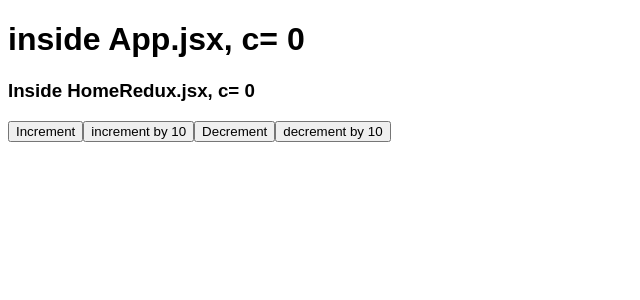
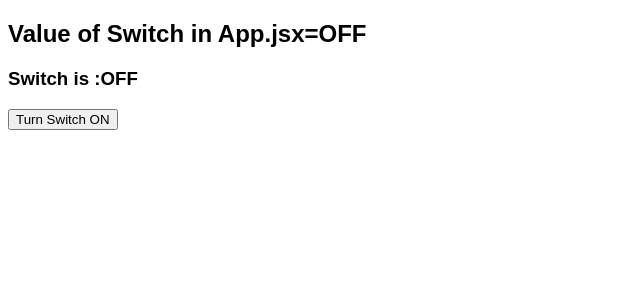
Before and after one commit to muazimmaqbool/Reactjs-with-Me, a React (Create React App) app: page / in a window 1280 px wide. Shown: the top 300 px of the page, without its empty margins (0-640 px from the left). Built offline with nearby package versions, Linux system fonts and the light colour scheme.

Commit message:
switch examnple

```diff
--- a/src/App.jsx
+++ b/src/App.jsx
@@ -136,11 +136,11 @@ function App() {
 
 
       {/*these are in REDUX folder */}
-      <h1>inside App.jsx, c= {c}</h1>
-      <HomeRedux/>
+      {/* <h1>inside App.jsx, c= {c}</h1> */}
+      {/* <HomeRedux/> */}
       {/*another basic redux example */}
-      {/* <h2>Value of Switch in App.jsx={switchValue?"ON":"OFF"}</h2> */}
-      {/* <ToggleSwitch/> */}
+      <h2>Value of Switch in App.jsx={switchValue?"ON":"OFF"}</h2>
+      <ToggleSwitch/>
 
       {/*these are in More Topics folder */}
        {/* <SpreadOperator/>  */}
```
